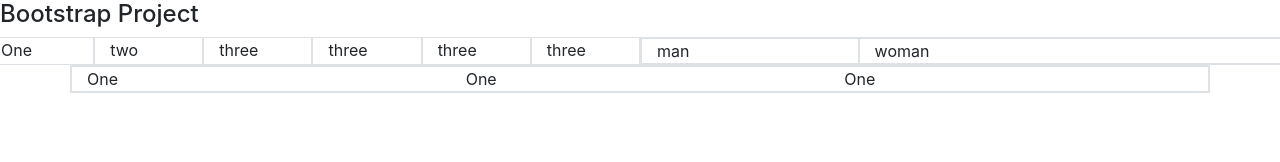
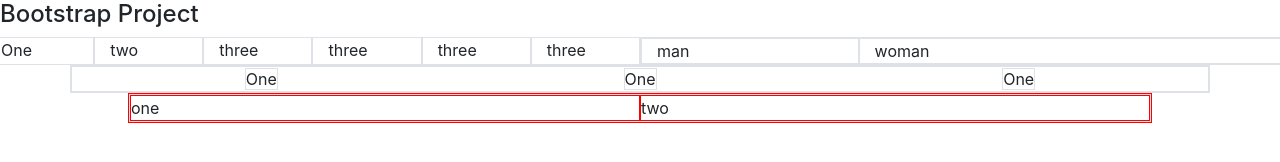
Before and after one commit to dominion-ubah/web2019, a plain HTML site: page index.html in a window 1280 px wide. Drawn offline with nearby package versions, Linux system fonts and the light colour scheme.

Commit message:
custom style

```diff
--- a/index.html
+++ b/index.html
@@ -6,6 +6,22 @@
     <meta http-equiv="X-UA-Compatible" content="ie=edge">
     <title></title>
     <link rel="stylesheet" href="https://stackpath.bootstrapcdn.com/bootstrap/4.4.1/css/bootstrap.min.css" integrity="sha384-Vkoo8x4CGsO3+Hhxv8T/Q5PaXtkKtu6ug5TOeNV6gBiFeWPGFN9MuhOf23Q9Ifjh" crossorigin="anonymous">
+<style>
+    .ik_container {
+        width: 80%;
+        margin: 0 auto;
+    }
+    .ik_border {
+        border: 1px solid red;
+    }
+    .ik_row {
+        overflow: hidden;
+    }
+    .ik_col {
+        float: left;
+        width: 50%;
+    }
+</style>
 </head>
 <body>
 
@@ -49,17 +65,24 @@
         <div class="row">
             <div class="col-md-12 border">
                 <div class="row">
-                    <div class="col">
-                        <span>One</span>
+                    <div class="col text-center">
+                        <span class="border">One</span>
                     </div>
-                    <div class="col">
-                            <span>One</span>
+                    <div class="col text-center">
+                            <span class="border">One</span>
                         </div>
-                        <div class="col">
-                            <span>One</span>
+                        <div class="col text-center">
+                            <span class="border">One</span>
                     </div>
                 </div>
             </div>
+        </div>
+    </div>
+
+    <div class="ik_container ik_border">
+        <div class="ik_row border">
+            <div class="ik_col ik_border">one</div>
+            <div class="ik_col ik_border">two</div>
         </div>
     </div>
 
```
